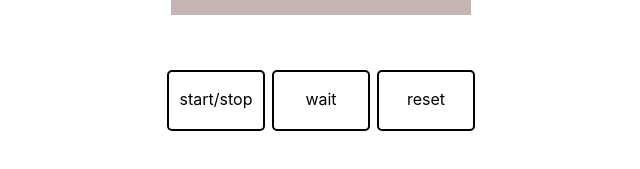
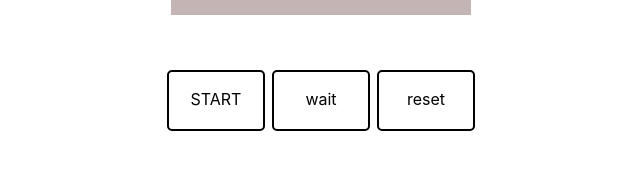
Before and after one commit to SavDelMar/timer-react, a React (Create React App) app: page / in a window 1280 px wide. Shown: the part 165-334 px from the top of the page, without its empty margins (319-959 px from the left). Built offline with nearby package versions, Linux system fonts and the light colour scheme.

Commit message:
Start button function added

```diff
--- a/src/App.js
+++ b/src/App.js
@@ -1,12 +1,33 @@
 import './App.css';
 import Timer from './Components/Timer';
 import Controls from './Components/Controls';
+import { interval, map } from 'rxjs';
+import { useState } from 'react';
 
 function App() {
+  let allSeconds = 3500;
+  const [seconds, setSeconds] = useState(0);
+  const [minutes, setMinutes] = useState(0);
+  const [hours, setHours] = useState(0);
+  const [buttonName, setButtonName] = useState('START');
+
+  function startTimer() {
+    interval(1000)
+      .pipe(map((v) => allSeconds++))
+      .subscribe((res) => {
+        setSeconds(res % 60);
+        setMinutes(((res - (res % 60)) % 3600) / 60);
+        setHours(Math.floor(res / 3600));
+        setButtonName('STOP');
+      });
+  }
+  function stopTimer() {
+    console.log('i cant stop');
+  }
   return (
     <div className="App">
-      <Timer />
-      <Controls />
+      <Timer sec={seconds} min={minutes} h={hours} />
+      <Controls start={startTimer} stop={stopTimer} buttonStartStopName={buttonName} />
     </div>
   );
 }
--- a/src/Components/Controls.jsx
+++ b/src/Components/Controls.jsx
@@ -1,21 +1,12 @@
 import React from 'react';
 import Button from './Button';
 
-function Controls() {
-  function startTimer(params) {
-    console.log('start');
-  }
-  function pauseTimer(params) {
-    console.log('pause');
-  }
-  function resetTimer(params) {
-    console.log('reset');
-  }
+function Controls({ start, stop, pause, reset, buttonStartStopName }) {
   return (
     <div className="controls">
-      <Button onClick={startTimer} name={'start/stop'} />
-      <Button onClick={pauseTimer} name={'wait'} />
-      <Button onClick={resetTimer} name={'reset'} />
+      <Button onClick={buttonStartStopName === 'START' ? start : stop} name={buttonStartStopName} />
+      <Button onClick={pause} name={'wait'} />
+      <Button onClick={reset} name={'reset'} />
     </div>
   );
 }
--- a/src/Components/Timer.jsx
+++ b/src/Components/Timer.jsx
@@ -1,8 +1,10 @@
 import React from 'react';
-import { timer } from 'rxjs';
 
-function Timer() {
-  return <div className="timer">00 : 00 : 00</div>;
+function Timer({ sec, min, h }) {
+  let timerValue = `${h > 9 ? h : `0${h}`} : ${min > 9 ? min : `0${min}`} : ${
+    sec > 9 ? sec : `0${sec}`
+  }`;
+  return <div className="timer">{timerValue}</div>;
 }
 
 export default Timer;
```
